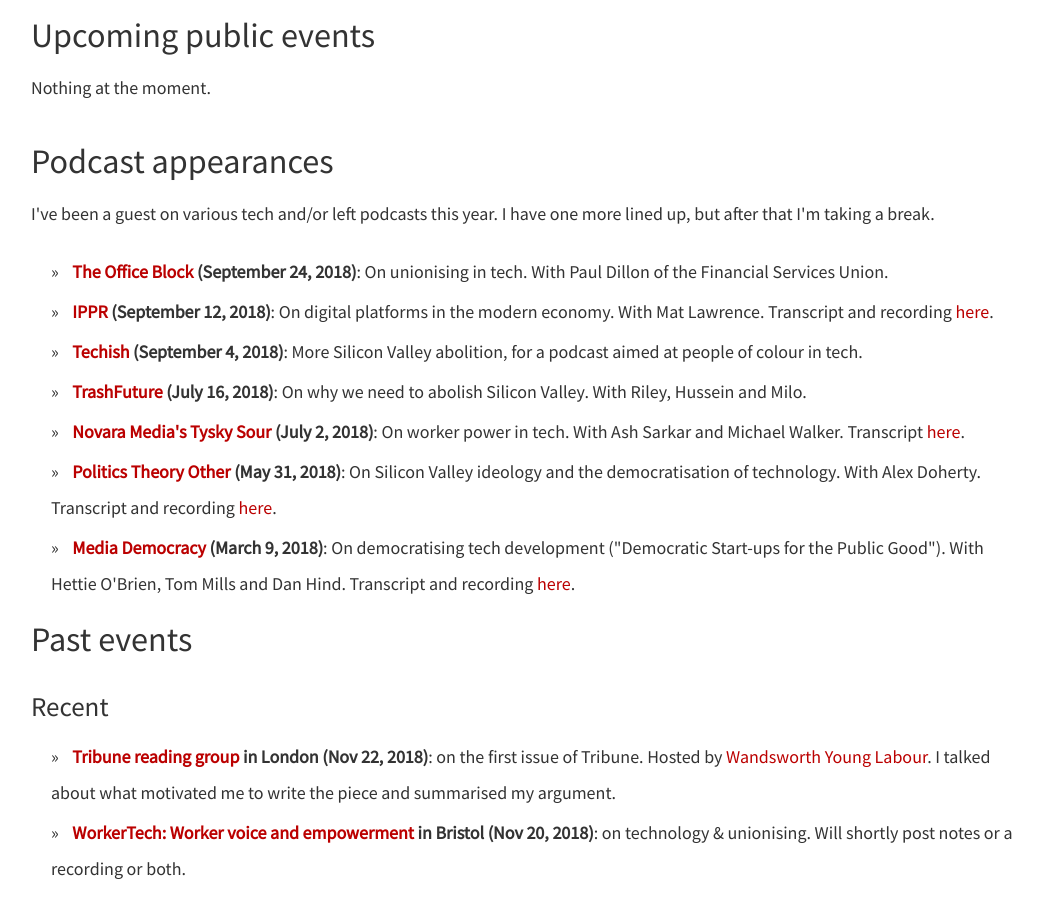
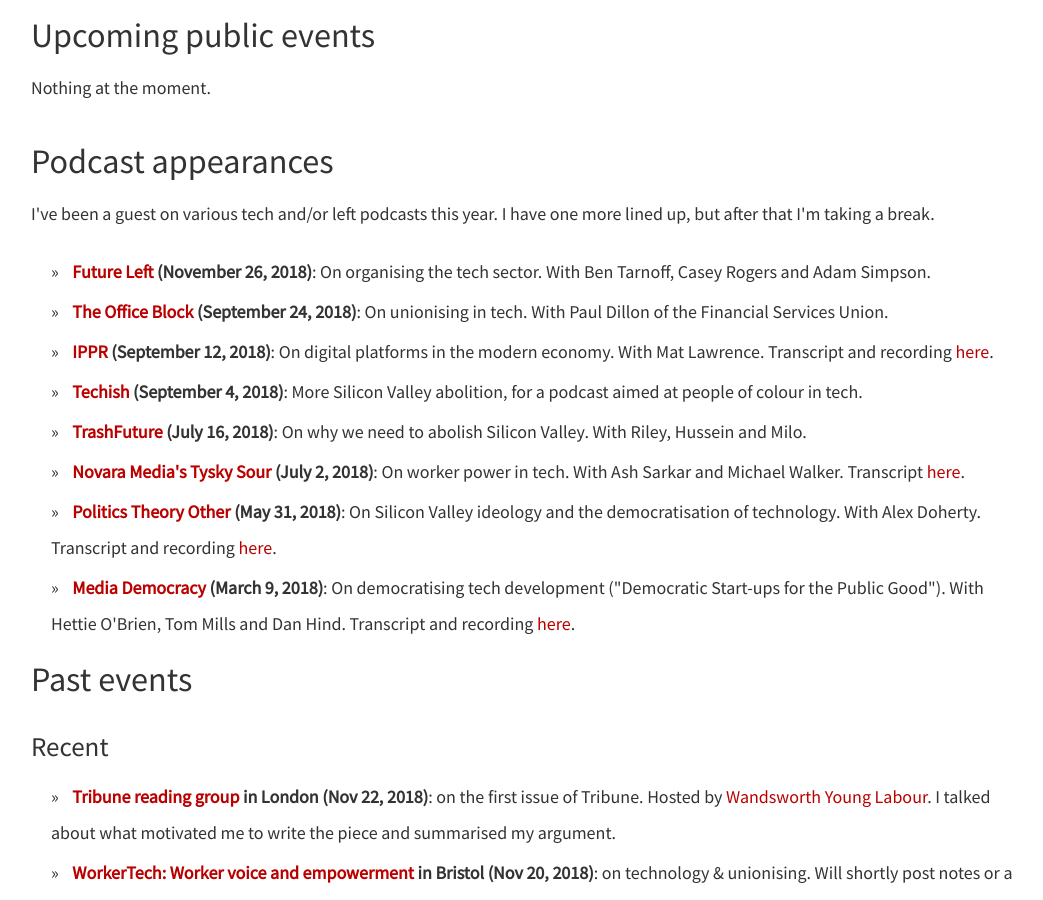
Before and after one commit to dellsystem/dellsystem.github.io, a Jekyll site: the page built from speaking/index.html, in a window 1280 px wide and 900 px high, scrolled down 312 px. Shown: the whole window, without its empty margins (109-1152 px from the left). Built offline with Jekyll 4.4.1, drawn with Linux system fonts in a browser that asks for light colours.

Commit message:
Add link to Future Left podcast (no transcript)

```diff
--- a/_includes/podcasts.html
+++ b/_includes/podcasts.html
@@ -1,4 +1,5 @@
 <ul>
+	<li><strong><a href="http://www.futureleft.org/home/2018/11/26/ep-109-organizing-and-mobilization-in-the-tech-industry-ft-wendy-liu-and-ben-tarnoff">Future Left</a> (November 26, 2018)</strong>: On organising the tech sector. With Ben Tarnoff, Casey Rogers and Adam Simpson.</li>
 	<li><strong><a href="https://soundcloud.com/theofficeblock/episode-5-can-tech-workers-unite-we-go-deep-into-the-digital-mines">The Office Block</a> (September 24, 2018)</strong>: On unionising in tech. With Paul Dillon of the Financial Services Union.</li>
 	<li><strong><a href="https://soundcloud.com/ipprmedia/platformswendyliu">IPPR</a> (September 12, 2018)</strong>: On digital platforms in the modern economy. With Mat Lawrence. Transcript and recording <a href="/speaking/ippr">here</a>.</li>
 	<li><strong><a href="https://soundcloud.com/techishpod/episode-22-abolishing-silicon-valley-crazy-startup-ideas-serena-williams-catsuit-and-mjs-60th">Techish</a> (September 4, 2018)</strong>: More Silicon Valley abolition, for a podcast aimed at people of colour in tech.</li>
```
